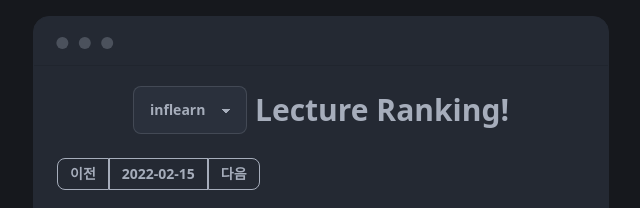
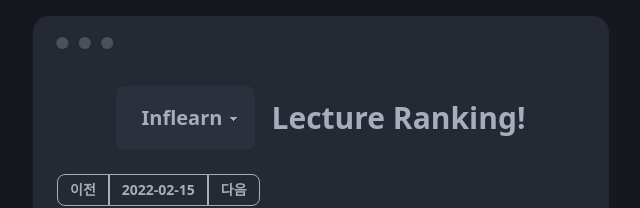
Before and after one commit to minung-dev/lecture-ranking, a Next.js app in the folder site/: page / in a window 1280 px wide. Shown: the top 208 px of the page, without its empty margins (319-959 px from the left). Built offline with nearby package versions, Linux system fonts and the light colour scheme; no server answers.

Commit message:
Title 디자인 변경

```diff
--- a/site/pages/index.tsx
+++ b/site/pages/index.tsx
@@ -58,14 +58,14 @@ function Home() {
       <div className="flex flex-col justify-center pt-5 border-t border-base-300 bg-base-200">
         <div className="flex items-center mx-auto">
           <select
-            className="select select-bordered max-w-xs"
+            className="select select-lg max-w-xs text-xl font-bold"
             value={service}
             onChange={handleSelect}
           >
-            <option value="goorm">goorm</option>
-            <option value="inflearn">inflearn</option>
+            <option value="goorm">Goorm</option>
+            <option value="inflearn">Inflearn</option>
           </select>
-          <h1 className="text-3xl font-bold text-center ml-2">
+          <h1 className="text-3xl font-bold text-center ml-4">
             Lecture Ranking!
           </h1>
         </div>
```
